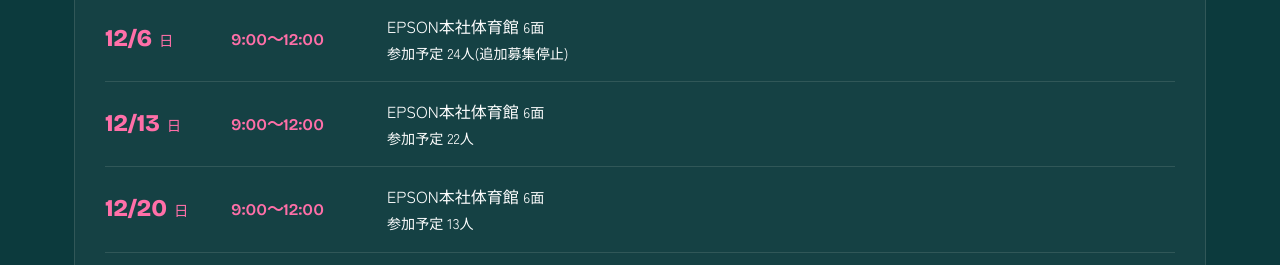
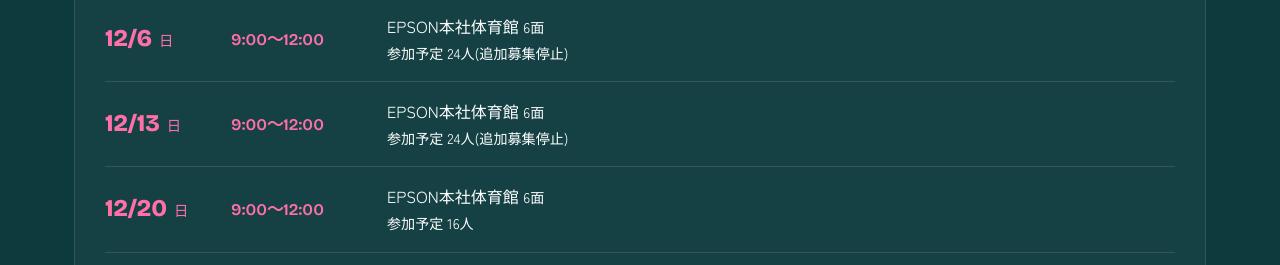
Before and after one commit to segchapp/suwa-pickleball, a plain HTML site: page index.html in a window 1280 px wide. Shown: the part 980-1245 px from the top of the page. Drawn offline with nearby package versions, Linux system fonts and the light colour scheme; no server answers.

Commit message:
Update index.html

```diff
--- a/index.html
+++ b/index.html
@@ -400,12 +400,12 @@
         <li class="sched-row m12">
           <div class="sched-date"><span class="md">12/13</span><span class="dow">日</span></div>
           <div class="sched-time">9:00〜12:00</div>
-          <div class="sched-place">EPSON本社体育館 <span class="sub">6面</span><span class="sub" style="display:block">参加予定 22人</span></div>
+          <div class="sched-place">EPSON本社体育館 <span class="sub">6面</span><span class="sub" style="display:block">参加予定 24人(追加募集停止)</span></div>
         </li>
         <li class="sched-row m12">
           <div class="sched-date"><span class="md">12/20</span><span class="dow">日</span></div>
           <div class="sched-time">9:00〜12:00</div>
-          <div class="sched-place">EPSON本社体育館 <span class="sub">6面</span><span class="sub" style="display:block">参加予定 13人</span></div>
+          <div class="sched-place">EPSON本社体育館 <span class="sub">6面</span><span class="sub" style="display:block">参加予定 16人</span></div>
         </li>
 		   <li class="sched-row m12">
           <div class="sched-date"><span class="md">12/27</span><span class="dow">日(年内最終練習日)</span></div>
```
